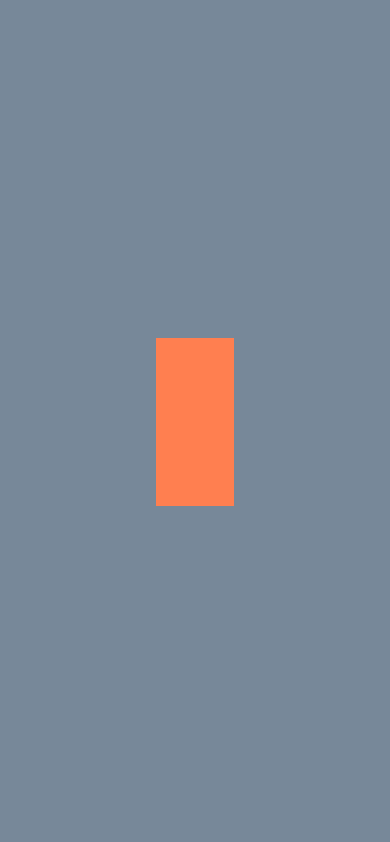
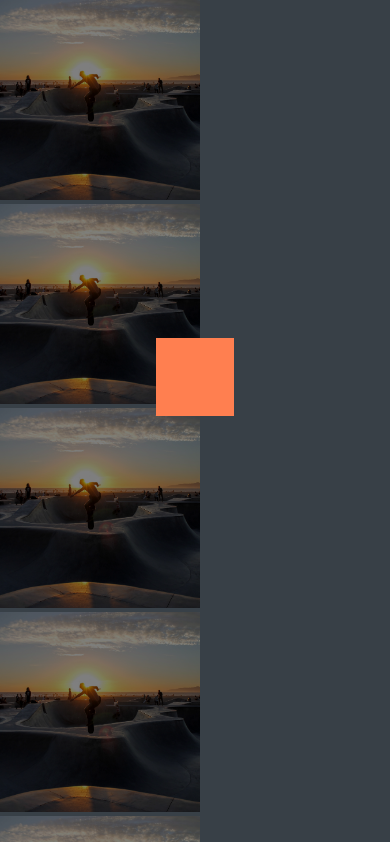
Before and after one commit to tedbarth/hammerjs-demo, a website built with webpack: page canttouchthis.html in a window 390 px wide. Shown: the top 842 px of the page. Built offline with nearby package versions, Linux system fonts and the light colour scheme.

Commit message:
Demo now reproduces a firefox mobile bug in which the page scrolling is not deactived on panning

```diff
--- a/canttouchthis.html
+++ b/canttouchthis.html
@@ -5,23 +5,37 @@
   <title>Can't touch this?</title>
   <style>
     body {
-      position: fixed;
-      height: 100%;
-      min-height: 100%;
+      margin: 0;
       width: 100%;
       min-width: 100%;
-      overflow: hidden;
-      background-color: lightslategrey;
-
-      touch-action: pan-x pan-y;
-      user-select: none;
+      overflow-y: scroll;
+      overflow-x: hidden;
+      background-color: red;
     }
 
-    div {
+    .pics {
+      background-color: slategray;
+    }
+
+    .pics img {
+      width: 200px;
+      height: 200px;
+    }
+
+    .overlay {
+      background-color: rgba(0, 0, 0, .5);
+      position: fixed;
+      width: 100%;
+      height: 100%;
+      left: 0;
+      top: 0;
+    }
+
+    .box {
       position: fixed;
       background-color: coral;
-      width: 20%;
-      height: 20%;
+      width: 20vw;
+      height: 20vw;
       left: 40%;
       top: 40%;
 
@@ -30,7 +44,25 @@
   </style>
 </head>
 <body>
-<div></div>
+<div class="pics"><img src="img.jpg"/><img src="img.jpg"/><img src="img.jpg"/><img src="img.jpg"/><img
+    src="img.jpg"/><img src="img.jpg"/><img src="img.jpg"/><img src="img.jpg"/><img src="img.jpg"/><img
+    src="img.jpg"/><img src="img.jpg"/><img src="img.jpg"/><img src="img.jpg"/><img src="img.jpg"/><img
+    src="img.jpg"/><img src="img.jpg"/><img src="img.jpg"/><img src="img.jpg"/><img src="img.jpg"/><img
+    src="img.jpg"/><img src="img.jpg"/><img src="img.jpg"/><img src="img.jpg"/><img src="img.jpg"/><img
+    src="img.jpg"/><img src="img.jpg"/><img src="img.jpg"/><img
+    src="img.jpg"/><img src="img.jpg"/><img src="img.jpg"/><img src="img.jpg"/><img src="img.jpg"/><img
+    src="img.jpg"/><img src="img.jpg"/><img src="img.jpg"/><img src="img.jpg"/><img src="img.jpg"/><img
+    src="img.jpg"/><img src="img.jpg"/><img src="img.jpg"/><img src="img.jpg"/><img src="img.jpg"/><img
+    src="img.jpg"/><img src="img.jpg"/><img src="img.jpg"/><img src="img.jpg"/><img src="img.jpg"/><img
+    src="img.jpg"/><img src="img.jpg"/><img src="img.jpg"/><img
+    src="img.jpg"/><img src="img.jpg"/><img src="img.jpg"/><img src="img.jpg"/><img src="img.jpg"/><img
+    src="img.jpg"/><img src="img.jpg"/><img src="img.jpg"/><img src="img.jpg"/><img src="img.jpg"/><img
+    src="img.jpg"/><img src="img.jpg"/><img src="img.jpg"/><img src="img.jpg"/><img src="img.jpg"/><img
+    src="img.jpg"/><img src="img.jpg"/><img src="img.jpg"/><img src="img.jpg"/><img src="img.jpg"/><img
+    src="img.jpg"/><img src="img.jpg"/><img src="img.jpg"/></div>
+<div class="overlay">
+  <div class="box"></div>
+</div>
 </body>
 <script src="canttouchthis.js"></script>
 </html>
--- a/index.js
+++ b/index.js
@@ -1,9 +1,8 @@
 import Hammer from '@egjs/hammerjs';
-// import Hammer from 'hammerjs';
 
 window.addEventListener('load', () => {
 
-  const hammer = new Hammer(document.body);
+  const hammer = new Hammer(document.querySelector('.overlay'));
 
   hammer.get('pan').set({direction: Hammer.DIRECTION_ALL});
 
@@ -17,7 +16,7 @@ window.addEventListener('load', () => {
 
   hammer.on('pan', e => {
     console.log('pan');
-    let div = document.querySelector('div');
+    let div = document.querySelector('.box');
     div.style.transform = `translate(${offset.x + e.deltaX}px, ${offset.y + e.deltaY}px)`;
   });
 
```
Also changed, not shown: img.jpg (added).
